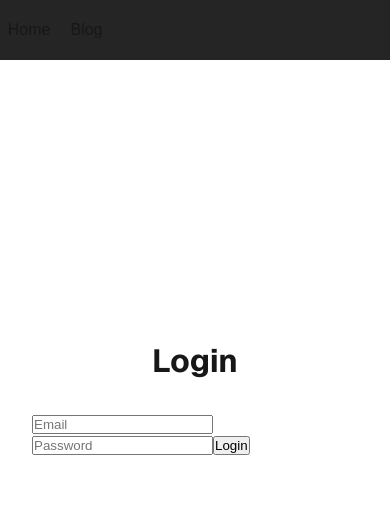
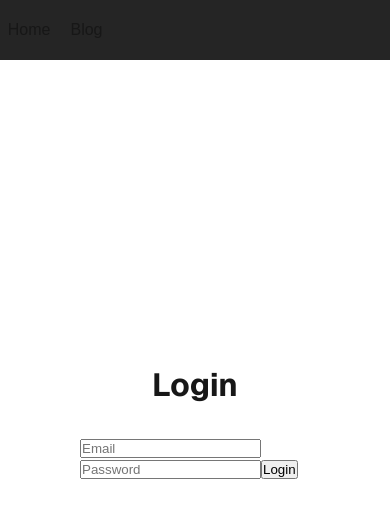
Before and after one commit to Freelancer0708/Blog, a Next.js app: page /login in a window 390 px wide. Shown: the top 518 px of the page. Built offline with nearby package versions, Linux system fonts and the light colour scheme; no server answers.

Commit message:
fix login css

```diff
--- a/src/app/login/login.module.css
+++ b/src/app/login/login.module.css
@@ -45,11 +45,6 @@
 }
 
 @media (max-width: 600px) {
-  .login {
-    padding: 32px;
-    padding-bottom: 80px;
-  }
-
   .main {
     align-items: center;
   }
```
